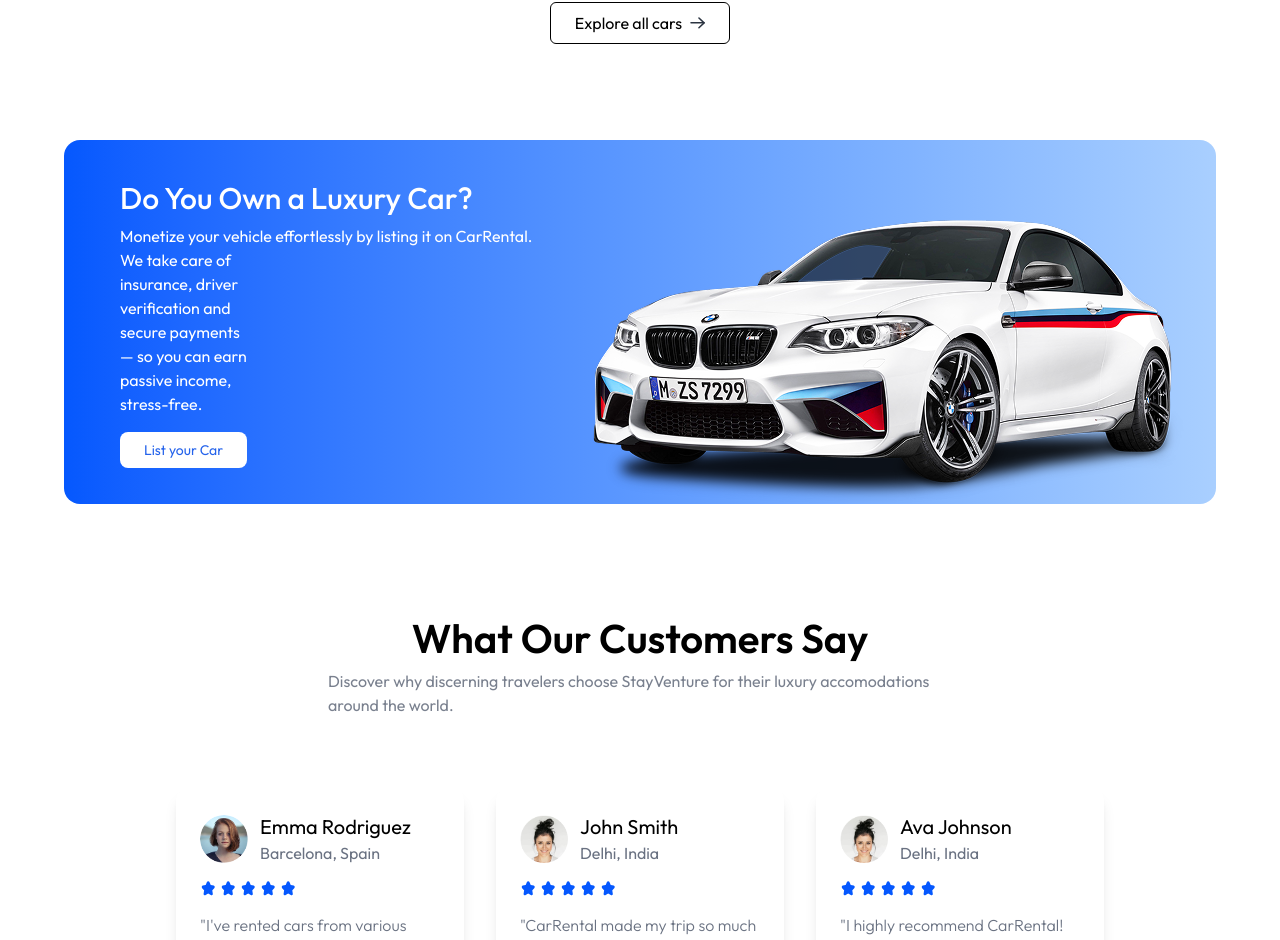
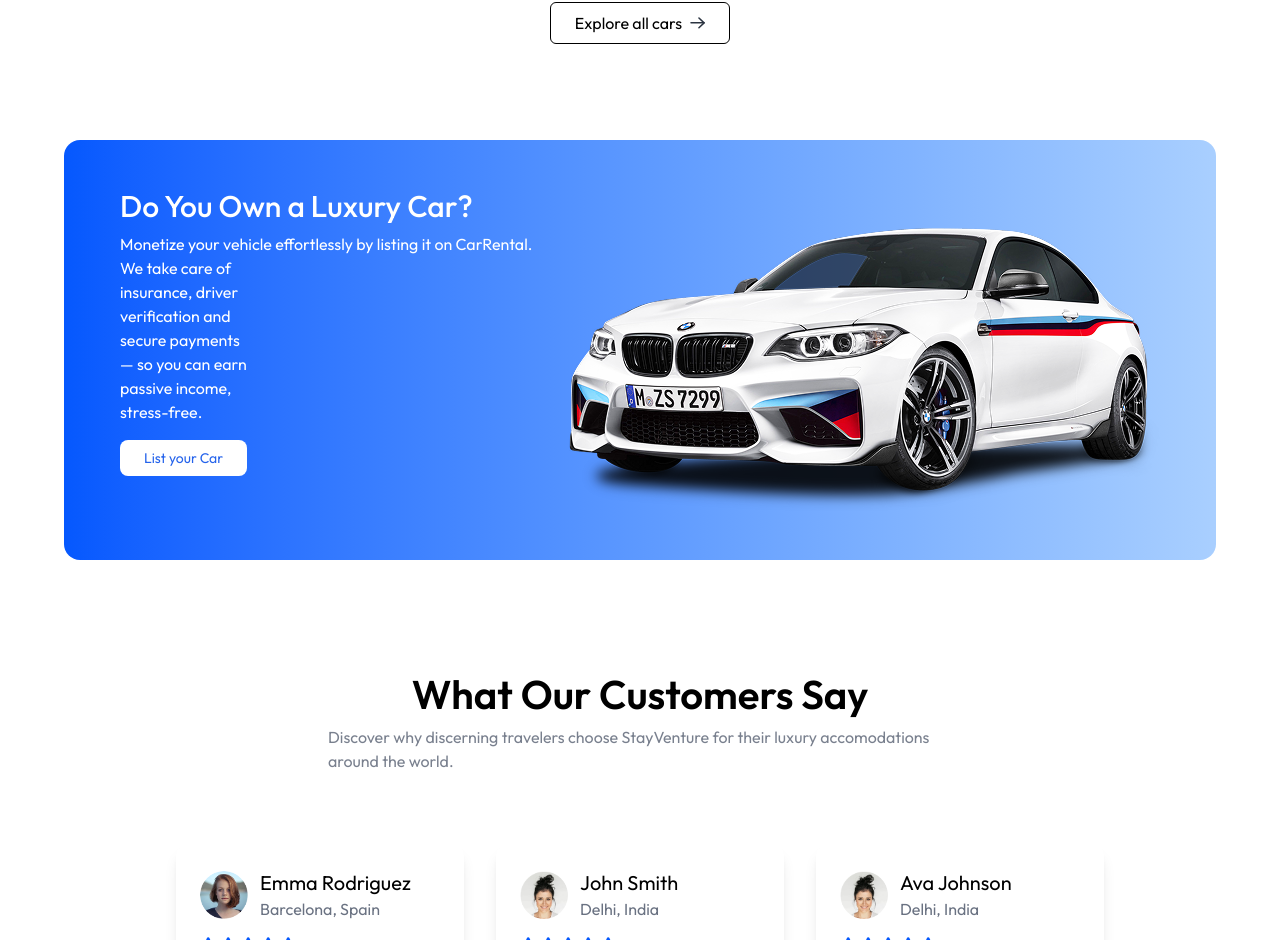
Before and after one commit to AMAN40011/Car-Rental-Project, a React (Vite) app in the folder client/: page / in a window 1280 px wide. Shown: the part 1147-2087 px from the top of the page. Built offline with nearby package versions, Linux system fonts and the light colour scheme; no server answers.

Commit message:
fix userController structure

```diff
--- a/client/src/components/Banner.jsx
+++ b/client/src/components/Banner.jsx
@@ -10,7 +10,7 @@ const Banner = () => {
     initial={{opacity:0,y:50}}
     whileInView={{opacity:1,y:0}}
     transition={{duration:0.6}}
-    className='flex flex-col md:flex-row md:items-start items-center justify-between px-8 md:pl-14 pt-10 bg-gradient-to-r from-[#0558FE] to-[#A9CFFF] max-w-6xl mx-3 md:mx-auto rounded-2xl overflow-hidden'>
+    className='flex flex-col md:flex-row md:items-start items-center justify-between px-8 md:px-14 py-12 bg-gradient-to-r from-[#0558FE] to-[#A9CFFF] max-w-6xl mx-3 md:mx-auto rounded-2xl overflow-hidden'>
       <div className='text-white'>
           <h2 className='text-3xl font-medium'>Do You Own a Luxury Car?</h2>
     <p className='mt-2'>Monetize your vehicle effortlessly by listing it on CarRental.</p>
```
